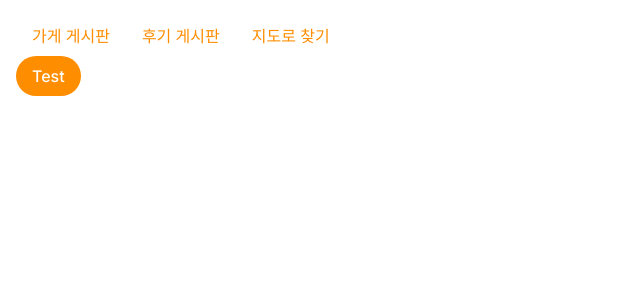
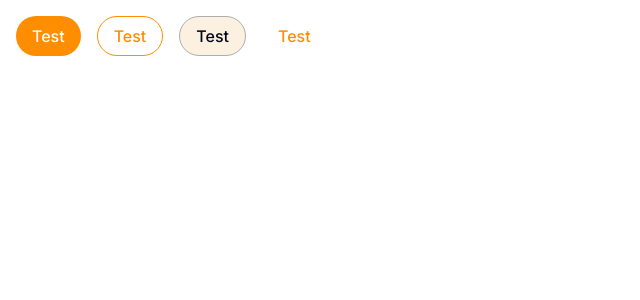
Before and after one commit to Rookeys/dessert-gallery-v2, a Next.js app: page / in a window 1280 px wide. Shown: the top 300 px of the page, without its empty margins (0-640 px from the left). Built offline with nearby package versions, Linux system fonts and the light colour scheme.

Commit message:
fix: Modified tailwind config #1

```diff
--- a/app/(routes)/page.tsx
+++ b/app/(routes)/page.tsx
@@ -8,9 +8,11 @@ export const metadata: Metadata = {
 
 export default function Home() {
   return (
-    <div className='p-4'>
-      <Header />
+    <div className="flex gap-4 p-4">
       <Button>Test</Button>
+      <Button variant={"outline"}>Test</Button>
+      <Button variant={"secondary"}>Test</Button>
+      <Button variant={"ghost"}>Test</Button>
     </div>
   );
 }
--- a/components/ui/button.tsx
+++ b/components/ui/button.tsx
@@ -1,21 +1,21 @@
-import * as React from "react"
-import { Slot } from "@radix-ui/react-slot"
-import { cva, type VariantProps } from "class-variance-authority"
+import * as React from "react";
+import { Slot } from "@radix-ui/react-slot";
+import { cva, type VariantProps } from "class-variance-authority";
 
-import { cn } from "@/lib/utils"
+import { cn } from "@/lib/utils";
 
 const buttonVariants = cva(
   "inline-flex items-center justify-center whitespace-nowrap rounded-md text-sm font-medium ring-offset-background transition-colors focus-visible:outline-none focus-visible:ring-2 focus-visible:ring-ring focus-visible:ring-offset-2 disabled:pointer-events-none disabled:opacity-50",
   {
     variants: {
       variant: {
-        default: "bg-primary text-primary-foreground hover:bg-primary/90",
+        default: "bg-primary text-primary-foreground hover:bg-primary/80",
         destructive:
-          "bg-destructive text-destructive-foreground hover:bg-destructive/90",
+          "bg-destructive text-destructive-foreground hover:bg-destructive/80",
         outline:
-          "border border-input bg-background hover:bg-accent hover:text-accent-foreground",
+          "border border-primary bg-white hover:bg-primary/10 text-primary",
         secondary:
-          "bg-secondary text-secondary-foreground hover:bg-secondary/80",
+          "bg-secondary text-secondary-foreground hover:bg-secondary/60 border border-gray",
         ghost: "text-primary hover:bg-primary-10",
       },
       size: {
@@ -35,21 +35,21 @@ const buttonVariants = cva(
 export interface ButtonProps
   extends React.ButtonHTMLAttributes<HTMLButtonElement>,
     VariantProps<typeof buttonVariants> {
-  asChild?: boolean
+  asChild?: boolean;
 }
 
 const Button = React.forwardRef<HTMLButtonElement, ButtonProps>(
   ({ className, variant, size, asChild = false, ...props }, ref) => {
-    const Comp = asChild ? Slot : "button"
+    const Comp = asChild ? Slot : "button";
     return (
       <Comp
         className={cn(buttonVariants({ variant, size, className }))}
         ref={ref}
         {...props}
       />
-    )
+    );
   }
-)
-Button.displayName = "Button"
+);
+Button.displayName = "Button";
 
-export { Button, buttonVariants }
+export { Button, buttonVariants };
--- a/tailwind.config.ts
+++ b/tailwind.config.ts
@@ -51,25 +51,12 @@ const config = {
         70: "#FFB54D",
         80: "#FFA733",
         90: "#FF9600",
-        foreground: "#FFFDF9"
+        foreground: "#FFFDF9",
       },
       secondary: {
         DEFAULT: "#FCF0E1",
+        foreground: "#010816",
       },
-      gray: {
-        DEFAULT: "#ADADAD",
-      },
-      black: {
-        DEFAULT: "#000000",
-      },
-      white: {
-        DEFAULT: "#FFFFFF",
-      },
-      border: "#e2e8f0",
-      input: "#e2e8f0",
-      ring: "#010816",
-      background: "#ffffff",
-      foreground: "#010816",
       destructive: {
         DEFAULT: "#ee4444",
         foreground: "#f7f9fb",
@@ -90,6 +77,14 @@ const config = {
         DEFAULT: "#ffffff",
         foreground: "#010816",
       },
+      gray: "#ADADAD",
+      black: "#000000",
+      white: "#FFFFFF",
+      border: "#e2e8f0",
+      input: "#e2e8f0",
+      ring: "#010816",
+      background: "#ffffff",
+      foreground: "#010816",
     },
     borderRadius: {
       xsm: "8px",
```
